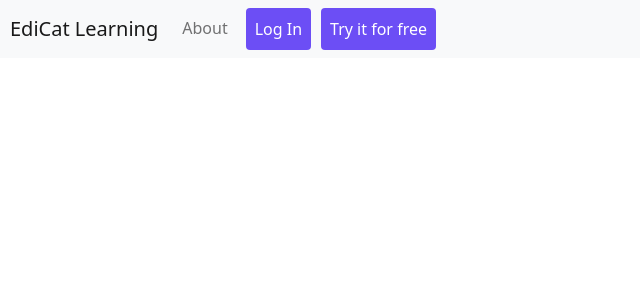
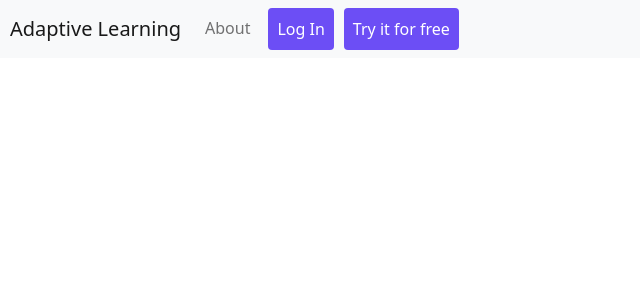
Before and after one commit to adaptivemaths/ALE, a React (Create React App) app in the folder frontend/: page / in a window 1280 px wide. Shown: the top 300 px of the page, without its empty margins (0-640 px from the left). Built offline with nearby package versions, Linux system fonts and the light colour scheme; no server answers.

Commit message:
Rename Edicat to Adaptive

```diff
--- a/frontend/src/components/navbar/NavBar.js
+++ b/frontend/src/components/navbar/NavBar.js
@@ -8,7 +8,7 @@ export default class NavBar extends React.Component {
     render() {
         return (
             <Navbar bg="light" variant="light" sticky="top">
-                <Navbar.Brand href="#home" className="brand">EdiCat Learning</Navbar.Brand>
+                <Navbar.Brand href="#home" className="brand">Adaptive Learning</Navbar.Brand>
                 <Nav className="mr-auto">
                     <Nav.Link href="#about">About</Nav.Link>
                     <Nav.Link href="#login" className="btn">Log In</Nav.Link>
```
